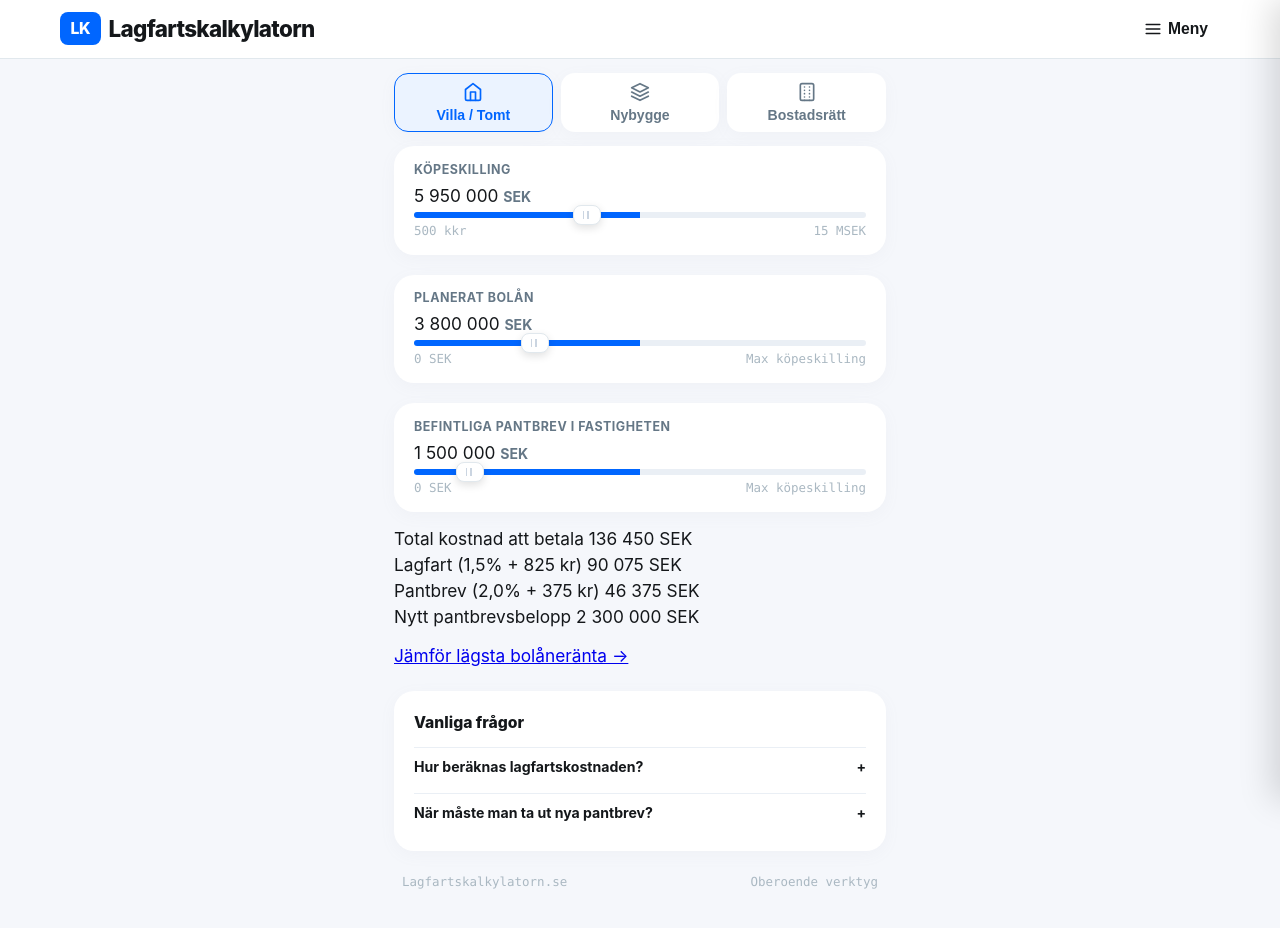
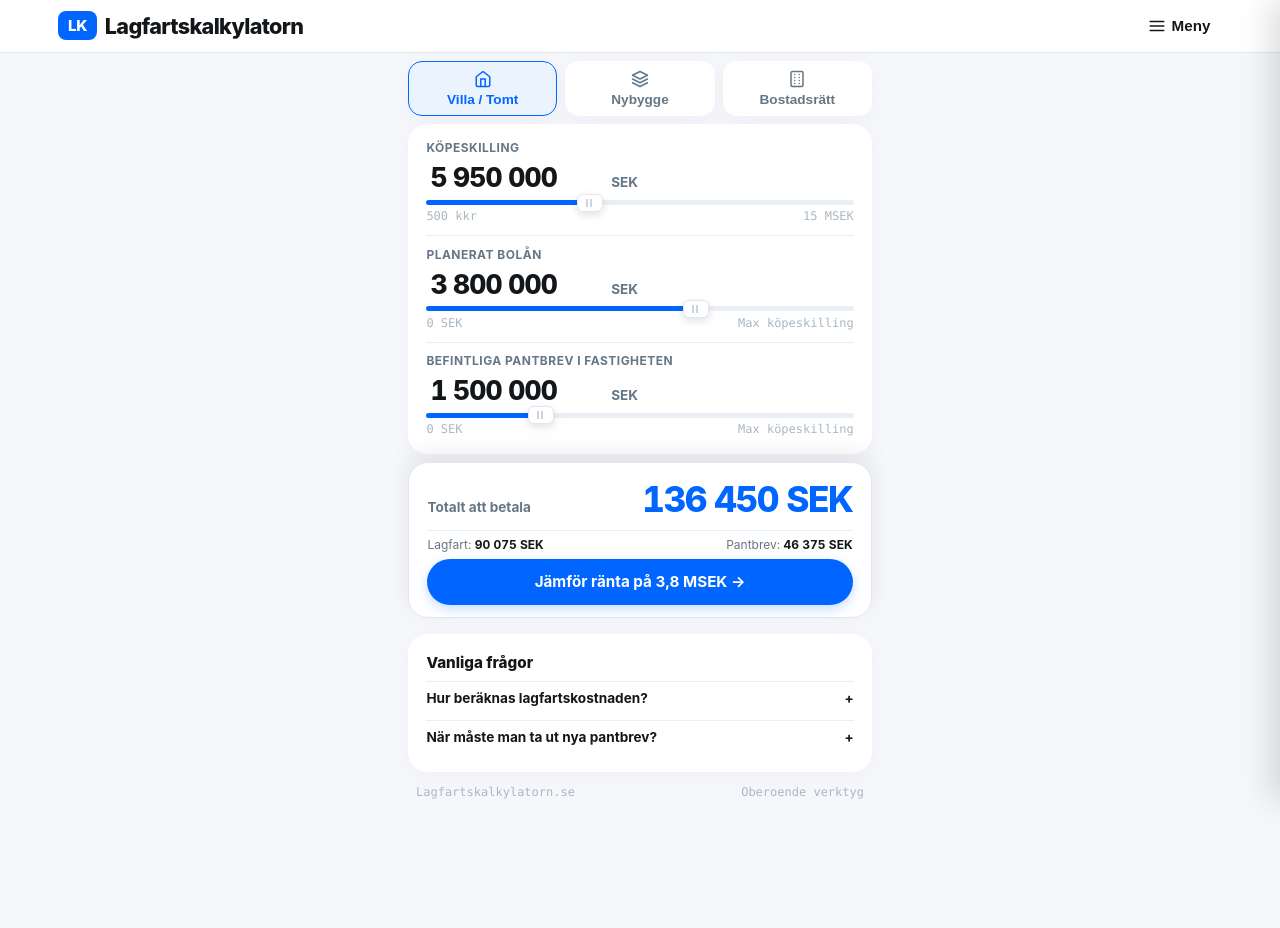
Before and after one commit to mangepangeberg/lagfartskalkylatorn, a plain HTML site: page index.html in a window 1280 px wide. After the commit the page ends 825 px from the top, so only its background shows below. Drawn offline with Linux system fonts and the light colour scheme.

Commit message:
refactor: unified single-card input layout

```diff
--- a/assets/css/style.css
+++ b/assets/css/style.css
@@ -1,5 +1,5 @@
 /* ==========================================================================
-   DESIGN TOKENS & SYSTEM
+   DESIGN TOKENS & SYSTEM (Unified Card Engine)
    ========================================================================== */
 :root {
   /* Färgpalett */
@@ -18,24 +18,24 @@
   --color-border: #E1E8ED;
   --color-border-focus: #0066FF;
 
-  /* Typografiska variabler (Fluid Clamp) */
+  /* Typografi (Fluid Clamp) */
   --font-sans: -apple-system, BlinkMacSystemFont, "Inter", "Segoe UI", Roboto, sans-serif;
   --font-mono: "SF Mono", "Consolas", Menlo, monospace;
 
-  --fs-2xs: clamp(0.7rem, 0.67rem + 0.15vw, 0.78rem);
-  --fs-xs: clamp(0.8rem, 0.76rem + 0.2vw, 0.88rem);
-  --fs-sm: clamp(0.9rem, 0.85rem + 0.25vw, 0.98rem);
-  --fs-base: clamp(1rem, 0.94rem + 0.3vw, 1.08rem);
-  --fs-md: clamp(1.2rem, 1.1rem + 0.4vw, 1.4rem);
-  --fs-lg: clamp(1.4rem, 1.25rem + 0.7vw, 1.75rem);
-  --fs-hero: clamp(1.8rem, 1.5rem + 1.2vw, 2.3rem);
+  --fs-2xs: clamp(0.68rem, 0.65rem + 0.15vw, 0.75rem);
+  --fs-xs: clamp(0.78rem, 0.74rem + 0.2vw, 0.85rem);
+  --fs-sm: clamp(0.88rem, 0.82rem + 0.25vw, 0.95rem);
+  --fs-base: clamp(0.96rem, 0.9rem + 0.3vw, 1.05rem);
+  --fs-md: clamp(1.15rem, 1.05rem + 0.4vw, 1.35rem);
+  --fs-lg: clamp(1.35rem, 1.2rem + 0.7vw, 1.65rem);
+  --fs-hero: clamp(1.7rem, 1.45rem + 1.2vw, 2.2rem);
 
-  /* Spacing */
+  /* Spacing & Micro Layout */
   --space-2xs: 0.25rem;
   --space-xs: 0.5rem;
-  --space-sm: 0.875rem;
-  --space-md: 1.25rem;
-  --space-lg: 1.75rem;
+  --space-sm: 0.75rem;
+  --space-md: 1.15rem;
+  --space-lg: 1.5rem;
   --space-xl: 2.5rem;
 
   /* Form & Elevation */
@@ -44,17 +44,17 @@
   --radius-card: 20px;
   --radius-pill: 9999px;
 
-  --shadow-card: 0 4px 16px rgba(149, 157, 165, 0.06);
+  --shadow-card: 0 4px 20px rgba(149, 157, 165, 0.07);
   --shadow-sticky: 0 -8px 24px rgba(0, 0, 0, 0.08);
   --shadow-thumb: 0 3px 8px rgba(0, 0, 0, 0.12);
   --shadow-drawer: -8px 0 32px rgba(0, 0, 0, 0.15);
 
-  --max-w-app: 520px;
+  --max-w-app: 480px;
   --max-w-header: 1200px;
 }
 
 /* ==========================================================================
-   RESET & LAYOUT ENGINE
+   RESET & GRUNDSTRUKTUR
    ========================================================================== */
 *, *::before, *::after {
   box-sizing: border-box;
@@ -67,12 +67,12 @@ body {
   color: var(--color-ink);
   font-family: var(--font-sans);
   font-size: var(--fs-base);
-  line-height: 1.5;
+  line-height: 1.4;
   -webkit-font-smoothing: antialiased;
 }
 
 /* ==========================================================================
-   TOP GLOBAL HEADER
+   GLOBAL HEADER
    ========================================================================== */
 .global-header {
   position: sticky;
@@ -86,7 +86,7 @@ body {
 .header-inner {
   max-width: var(--max-w-header);
   margin: 0 auto;
-  padding: 0.75rem var(--space-md);
+  padding: 0.65rem var(--space-md);
   display: flex;
   justify-content: space-between;
   align-items: center;
@@ -108,7 +108,7 @@ body {
   color: #FFFFFF;
   font-weight: 800;
   font-size: var(--fs-sm);
-  padding: 0.3rem 0.65rem;
+  padding: 0.25rem 0.6rem;
   border-radius: var(--radius-sm);
   letter-spacing: -0.02em;
 }
@@ -125,11 +125,11 @@ body {
   border: none;
   display: inline-flex;
   align-items: center;
-  gap: 0.4rem;
+  gap: 0.35rem;
   font-size: var(--fs-sm);
   font-weight: 700;
   color: var(--color-ink);
-  padding: 0.45rem 0.75rem;
+  padding: 0.4rem 0.7rem;
   border-radius: var(--radius-pill);
   cursor: pointer;
   transition: background-color 0.15s ease;
@@ -171,7 +171,7 @@ body {
   top: 0;
   right: 0;
   bottom: 0;
-  width: min(360px, 85vw);
+  width: min(340px, 85vw);
   background: var(--bg-surface);
   box-shadow: var(--shadow-drawer);
   z-index: 210;
@@ -191,7 +191,7 @@ body {
   display: flex;
   justify-content: space-between;
   align-items: center;
-  padding-bottom: var(--space-md);
+  padding-bottom: var(--space-sm);
   border-bottom: 1px solid var(--color-border);
 }
 
@@ -218,14 +218,14 @@ body {
 .drawer-nav {
   display: flex;
   flex-direction: column;
-  gap: var(--space-lg);
-  margin-top: var(--space-lg);
+  gap: var(--space-md);
+  margin-top: var(--space-md);
 }
 
 .drawer-nav-group {
   display: flex;
   flex-direction: column;
-  gap: var(--space-xs);
+  gap: var(--space-2xs);
 }
 
 .drawer-group-title {
@@ -241,13 +241,12 @@ body {
   display: flex;
   justify-content: space-between;
   align-items: center;
-  padding: 0.6rem 0;
+  padding: 0.55rem 0;
   font-size: var(--fs-sm);
   font-weight: 600;
   color: var(--color-ink);
   text-decoration: none;
   border-bottom: 1px solid var(--bg-track);
-  transition: color 0.15s ease;
 }
 
 .drawer-link:hover {
@@ -259,29 +258,11 @@ body {
    ========================================================================== */
 .app-wrapper {
   max-width: var(--max-w-app);
-  margin: var(--space-sm) auto var(--space-xl) auto;
-  padding: 0 var(--space-sm);
+  margin: var(--space-xs) auto var(--space-lg) auto;
+  padding: 0 var(--space-xs);
   display: flex;
   flex-direction: column;
-  gap: var(--space-sm);
-}
-
-/* SEO Intro */
-.seo-intro {
-  text-align: center;
-  padding: var(--space-2xs) 0;
-}
-
-.seo-intro h1 {
-  font-size: var(--fs-md);
-  font-weight: 800;
-  letter-spacing: -0.02em;
-  color: var(--color-ink);
-}
-
-.seo-intro p {
-  font-size: var(--fs-xs);
-  color: var(--color-ink-muted);
+  gap: var(--space-xs);
 }
 
 /* Kategori / Typväljare */
@@ -295,18 +276,14 @@ body {
   background: var(--bg-surface);
   border: 1.5px solid transparent;
   border-radius: var(--radius-md);
-  padding: var(--space-xs) var(--space-2xs);
+  padding: 0.5rem 0.25rem;
   display: flex;
   flex-direction: column;
   align-items: center;
-  gap: 0.35rem;
+  gap: 0.25rem;
   cursor: pointer;
   box-shadow: var(--shadow-card);
-  transition: all 0.18s cubic-bezier(0.16, 1, 0.3, 1);
-}
-
-.category-card:hover {
-  transform: translateY(-1px);
+  transition: all 0.15s ease;
 }
 
 .category-card.is-active {
@@ -315,8 +292,8 @@ body {
 }
 
 .category-icon {
-  width: 20px;
-  height: 20px;
+  width: 18px;
+  height: 18px;
   stroke: var(--color-ink-muted);
   fill: none;
   stroke-width: 2;
@@ -339,16 +316,26 @@ body {
 }
 
 /* ==========================================================================
-   INPUT KORT & SLIDERS (MED INLINE INPUT)
+   UNIFIED CONTROLS CARD (ALLA SLIDERS I EN BOX)
    ========================================================================== */
-.input-card {
+.unified-controls-card {
   background: var(--bg-surface);
   border-radius: var(--radius-card);
-  padding: 0.9rem var(--space-md);
   box-shadow: var(--shadow-card);
+  padding: 0.4rem var(--space-md);
+  display: flex;
+  flex-direction: column;
+}
+
+.unified-field-row {
+  padding: 0.65rem 0;
   display: flex;
   flex-direction: column;
   gap: 0.2rem;
+}
+
+.unified-field-row:not(:last-child) {
+  border-bottom: 1px solid var(--bg-track);
 }
 
 .card-caption {
@@ -363,13 +350,13 @@ body {
   display: flex;
   align-items: center;
   justify-content: space-between;
-  margin-bottom: 0.2rem;
+  margin-bottom: 0.15rem;
 }
 
 .editable-input-box {
   display: flex;
   align-items: baseline;
-  gap: 0.35rem;
+  gap: 0.3rem;
 }
 
 .currency-input {
@@ -382,8 +369,8 @@ body {
   border: 1px solid transparent;
   border-radius: var(--radius-sm);
   background: transparent;
-  padding: 0 0.25rem;
-  max-width: 200px;
+  padding: 0 0.2rem;
+  max-width: 180px;
   outline: none;
   transition: all 0.15s ease;
 }
@@ -404,16 +391,16 @@ body {
   color: var(--color-ink-muted);
 }
 
-/* Slider Track & Thumb */
+/* Sliders */
 .slider-container {
   display: flex;
   flex-direction: column;
-  gap: 0.25rem;
+  gap: 0.2rem;
 }
 
 .app-slider {
   width: 100%;
-  height: 6px;
+  height: 5px;
   border-radius: var(--radius-pill);
   outline: none;
   -webkit-appearance: none;
@@ -423,9 +410,9 @@ body {
 
 .app-slider::-webkit-slider-thumb {
   -webkit-appearance: none;
-  width: 28px;
-  height: 20px;
-  border-radius: var(--radius-sm);
+  width: 26px;
+  height: 18px;
+  border-radius: 6px;
   background: #FFFFFF;
   border: 1px solid var(--color-border);
   box-shadow: var(--shadow-thumb);
@@ -457,7 +444,7 @@ body {
   color: var(--color-ink-faint);
 }
 
-/* Bostadsrätt Panel */
+/* Bostadsrätt Notice Panel */
 .brf-panel-card {
   background: var(--bg-surface);
   border-radius: var(--radius-card);
@@ -485,16 +472,16 @@ body {
    ========================================================================== */
 .sticky-conversion-bar {
   position: sticky;
-  bottom: var(--space-sm);
+  bottom: var(--space-xs);
   z-index: 90;
   background: var(--bg-surface);
   border: 1px solid var(--color-border);
   border-radius: var(--radius-card);
-  padding: 0.85rem var(--space-md);
+  padding: 0.75rem var(--space-md);
   box-shadow: var(--shadow-sticky);
   display: flex;
   flex-direction: column;
-  gap: var(--space-xs);
+  gap: 0.35rem;
   backdrop-filter: blur(8px);
 }
 
@@ -524,7 +511,7 @@ body {
   font-size: var(--fs-2xs);
   color: var(--color-ink-muted);
   border-top: 1px solid var(--bg-track);
-  padding-top: 0.4rem;
+  padding-top: 0.35rem;
 }
 
 .sticky-pills-row strong {
@@ -541,10 +528,10 @@ body {
   color: #FFFFFF;
   font-size: var(--fs-sm);
   font-weight: 700;
-  padding: 0.85rem var(--space-md);
+  padding: 0.75rem var(--space-md);
   border-radius: var(--radius-pill);
   text-decoration: none;
-  box-shadow: 0 4px 14px rgba(0, 102, 255, 0.25);
+  box-shadow: 0 4px 12px rgba(0, 102, 255, 0.22);
   transition: background-color 0.15s ease, transform 0.1s ease;
 }
 
@@ -563,7 +550,7 @@ body {
   box-shadow: var(--shadow-card);
   display: flex;
   flex-direction: column;
-  gap: var(--space-xs);
+  gap: var(--space-2xs);
   margin-top: var(--space-xs);
 }
 
@@ -578,7 +565,7 @@ body {
 }
 
 .faq-item summary {
-  padding: var(--space-xs) 0;
+  padding: 0.45rem 0;
   font-size: var(--fs-xs);
   font-weight: 700;
   cursor: pointer;
@@ -592,10 +579,10 @@ body {
 }
 
 .faq-body {
-  padding-bottom: var(--space-xs);
+  padding-bottom: 0.45rem;
   font-size: var(--fs-2xs);
   color: var(--color-ink-muted);
-  line-height: 1.6;
+  line-height: 1.5;
 }
 
 .app-footer {
@@ -605,5 +592,5 @@ body {
   font-size: var(--fs-2xs);
   color: var(--color-ink-faint);
   padding: 0 var(--space-xs);
-  margin-top: var(--space-xs);
+  margin-top: var(--space-2xs);
 }
--- a/assets/js/app.js
+++ b/assets/js/app.js
@@ -1,5 +1,5 @@
 /**
- * Lagfartskalkylatorn - Reaktiv Motor med Tvåvägssynkning & Sticky CTA
+ * Lagfartskalkylatorn - Reaktiv Beräkningsmotor med Unified Controls
  */
 
 document.addEventListener('DOMContentLoaded', () => {
@@ -13,7 +13,7 @@ document.addEventListener('DOMContentLoaded', () => {
   // Kalkylator Element
   const categoryCards = document.querySelectorAll('.category-card');
   const inputsGroup = document.getElementById('inputs-group');
-  const existingPantCard = document.getElementById('existing-pant-card');
+  const existingPantRow = document.getElementById('existing-pant-row');
   const brfCard = document.getElementById('brf-card');
 
   // Sliders & Text Inputs
@@ -25,7 +25,7 @@ document.addEventListener('DOMContentLoaded', () => {
   const loanInput = document.getElementById('loan-input');
   const existingPantInput = document.getElementById('existing-pant-input');
 
-  // Output Displays
+  // Outputs
   const grandTotal = document.getElementById('grand-total');
   const lagfartVal = document.getElementById('lagfart-val');
   const pantbrevVal = document.getElementById('pantbrev-val');
@@ -38,7 +38,6 @@ document.addEventListener('DOMContentLoaded', () => {
   const PANTBREV_PERCENT = 0.02;
   const PANTBREV_FEE = 375;
 
-  // Formatterare
   const fmt = new Intl.NumberFormat('sv-SE', { maximumFractionDigits: 0 });
 
   function parseFormattedNumber(val) {
@@ -102,7 +101,6 @@ document.addEventListener('DOMContentLoaded', () => {
     const loan = parseInt(loanSlider.value, 10);
     const existingPant = currentScenario === 'nybygge' ? 0 : parseInt(existingPantSlider.value, 10);
 
-    // Maxgränser synkas med köpeskillingen
     loanSlider.max = price;
     existingPantSlider.max = price;
 
@@ -123,7 +121,7 @@ document.addEventListener('DOMContentLoaded', () => {
     lagfartVal.textContent = `${fmt.format(totLagfart)} SEK`;
     pantbrevVal.textContent = `${fmt.format(totPantbrev)} SEK`;
 
-    // 5. Dynamisk CTA med formaterat lånebelopp
+    // 5. Dynamisk CTA
     if (loan > 0) {
       dynamicAffiliateCta.textContent = `Jämför ränta på ${formatMSEK(loan)} →`;
     } else {
@@ -144,7 +142,6 @@ document.addEventListener('DOMContentLoaded', () => {
     });
 
     input.addEventListener('focus', () => {
-      // Ta bort formatering vid redigering
       input.value = parseFormattedNumber(input.value);
       input.select();
     });
@@ -188,16 +185,16 @@ document.addEventListener('DOMContentLoaded', () => {
         brfCard.style.display = 'none';
 
         if (currentScenario === 'nybygge') {
-          existingPantCard.style.display = 'none';
+          existingPantRow.style.display = 'none';
         } else {
-          existingPantCard.style.display = 'flex';
+          existingPantRow.style.display = 'flex';
         }
       }
       calculate();
     });
   });
 
-  // Initial initiering
+  // Init
   priceInput.value = fmt.format(priceSlider.value);
   loanInput.value = fmt.format(loanSlider.value);
   existingPantInput.value = fmt.format(existingPantSlider.value);
--- a/index.html
+++ b/index.html
@@ -50,7 +50,7 @@
 </head>
 <body>
 
-  <!-- Full Width Top Header -->
+  <!-- Full Width Header -->
   <header class="global-header">
     <div class="header-inner">
       <a href="/" class="brand-logo-wrap">
@@ -67,7 +67,7 @@
     </div>
   </header>
 
-  <!-- Off-Canvas Sidebar & Backdrop -->
+  <!-- Off-Canvas Sidebar -->
   <div class="drawer-backdrop" id="drawer-backdrop"></div>
   <aside class="drawer-panel" id="drawer-panel" aria-label="Huvudmeny">
     <div class="drawer-header">
@@ -97,7 +97,7 @@
     </nav>
   </aside>
 
-  <!-- App Main Content -->
+  <!-- App Wrapper -->
   <div class="app-wrapper">
 
     <!-- Kategori / Typväljare -->
@@ -118,18 +118,20 @@
       </button>
     </nav>
 
-    <!-- Slider Inputs Wrapper -->
-    <main id="inputs-group" style="display: flex; flex-direction: column; gap: var(--space-md);">
+    <!-- UNIFIED INPUT BOX (Alla sliders samlade) -->
+    <main id="inputs-group" class="unified-controls-card">
 
-      <!-- Card 1: Köpeskilling -->
-      <section class="input-card">
+      <!-- Rad 1: Köpeskilling -->
+      <section class="unified-field-row">
         <span class="card-caption">Köpeskilling</span>
-        <div class="val-display">
-          <span class="val-number" id="price-val">5 950 000</span>
-          <span class="val-unit">SEK</span>
+        <div class="val-display-wrap">
+          <div class="editable-input-box">
+            <input type="text" id="price-input" class="currency-input" inputmode="numeric" value="5 950 000">
+            <span class="val-unit">SEK</span>
+          </div>
         </div>
         <div class="slider-container">
-          <input type="range" id="price-slider" min="500000" max="15000000" step="50000" value="5950000" class="app-slider">
+          <input type="range" id="price-slider" min="500000" max="15000000" step="25000" value="5950000" class="app-slider">
           <div class="slider-limits">
             <span>500 kkr</span>
             <span>15 MSEK</span>
@@ -137,15 +139,17 @@
         </div>
       </section>
 
-      <!-- Card 2: Planerat Bolån -->
-      <section class="input-card">
+      <!-- Rad 2: Planerat Bolån -->
+      <section class="unified-field-row">
         <span class="card-caption">Planerat Bolån</span>
-        <div class="val-display">
-          <span class="val-number" id="loan-val">3 800 000</span>
-          <span class="val-unit">SEK</span>
+        <div class="val-display-wrap">
+          <div class="editable-input-box">
+            <input type="text" id="loan-input" class="currency-input" inputmode="numeric" value="3 800 000">
+            <span class="val-unit">SEK</span>
+          </div>
         </div>
         <div class="slider-container">
-          <input type="range" id="loan-slider" min="0" max="15000000" step="50000" value="3800000" class="app-slider">
+          <input type="range" id="loan-slider" min="0" max="15000000" step="25000" value="3800000" class="app-slider">
           <div class="slider-limits">
             <span>0 SEK</span>
             <span>Max köpeskilling</span>
@@ -153,15 +157,17 @@
         </div>
       </section>
 
-      <!-- Card 3: Befintliga Pantbrev -->
-      <section class="input-card" id="existing-pant-card">
+      <!-- Rad 3: Befintliga Pantbrev -->
+      <section class="unified-field-row" id="existing-pant-row">
         <span class="card-caption">Befintliga pantbrev i fastigheten</span>
-        <div class="val-display">
-          <span class="val-number" id="existing-pant-val">1 500 000</span>
-          <span class="val-unit">SEK</span>
+        <div class="val-display-wrap">
+          <div class="editable-input-box">
+            <input type="text" id="existing-pant-input" class="currency-input" inputmode="numeric" value="1 500 000">
+            <span class="val-unit">SEK</span>
+          </div>
         </div>
         <div class="slider-container">
-          <input type="range" id="existing-pant-slider" min="0" max="15000000" step="50000" value="1500000" class="app-slider">
+          <input type="range" id="existing-pant-slider" min="0" max="15000000" step="25000" value="1500000" class="app-slider">
           <div class="slider-limits">
             <span>0 SEK</span>
             <span>Max köpeskilling</span>
@@ -171,11 +177,11 @@
 
     </main>
 
-    <!-- Bostadsrätt Notice Panel -->
+    <!-- Bostadsrätt Panel (Dold default) -->
     <section id="brf-card" class="brf-panel-card" style="display: none;">
       <h2>0 kr i stämpelskatt</h2>
       <p>Vid köp av bostadsrätt betalar du ingen lagfart eller pantbrevskostnad till Lantmäteriet. Föreningen debiterar istället fasta administrativa avgifter:</p>
-      <div style="margin-top: 0.5rem; display: flex; flex-direction: column; gap: 4px;">
+      <div style="margin-top: 0.4rem; display: flex; flex-direction: column; gap: 4px;">
         <div style="display: flex; justify-content: space-between; font-size: var(--fs-xs);">
           <span>Överlåtelseavgift:</span>
           <strong>~1 430 kr</strong>
@@ -187,33 +193,22 @@
       </div>
     </section>
 
-    <!-- Resultatöversikt -->
-    <aside class="summary-card" aria-label="Beräknat resultat">
-      <div class="summary-hero">
-        <span class="summary-label">Total kostnad att betala</span>
-        <span class="summary-total" id="grand-total">136 450 SEK</span>
+    <!-- STICKY CONVERSION BOTTOM MODULE -->
+    <aside class="sticky-conversion-bar" aria-label="Realtidsresultat och åtgärd">
+      <div class="sticky-top-row">
+        <span class="sticky-hero-label">Totalt att betala</span>
+        <span class="sticky-hero-sum" id="grand-total">136 450 SEK</span>
       </div>
 
-      <div class="breakdown-row">
-        <span class="breakdown-label">Lagfart (1,5% + 825 kr)</span>
-        <span class="breakdown-value" id="lagfart-val">90 075 SEK</span>
+      <div class="sticky-pills-row">
+        <span>Lagfart: <strong id="lagfart-val">90 075 SEK</strong></span>
+        <span>Pantbrev: <strong id="pantbrev-val">46 375 SEK</strong></span>
       </div>
 
-      <div class="breakdown-row">
-        <span class="breakdown-label">Pantbrev (2,0% + 375 kr)</span>
-        <span class="breakdown-value" id="pantbrev-val">46 375 SEK</span>
-      </div>
-
-      <div class="breakdown-row" id="needed-pant-row">
-        <span class="breakdown-label">Nytt pantbrevsbelopp</span>
-        <span class="breakdown-value" id="needed-pant-val">2 300 000 SEK</span>
-      </div>
+      <a href="#" class="btn-dynamic-cta" id="dynamic-affiliate-cta" target="_blank" rel="noopener sponsored">
+        Jämför ränta på 3,8 MSEK &rarr;
+      </a>
     </aside>
-
-    <!-- CTA Button -->
-    <a href="#" class="btn-primary-action" id="affiliate-cta">
-      Jämför lägsta bolåneränta &rarr;
-    </a>
 
     <!-- FAQ Accordion -->
     <section class="faq-section" id="faq">
```
